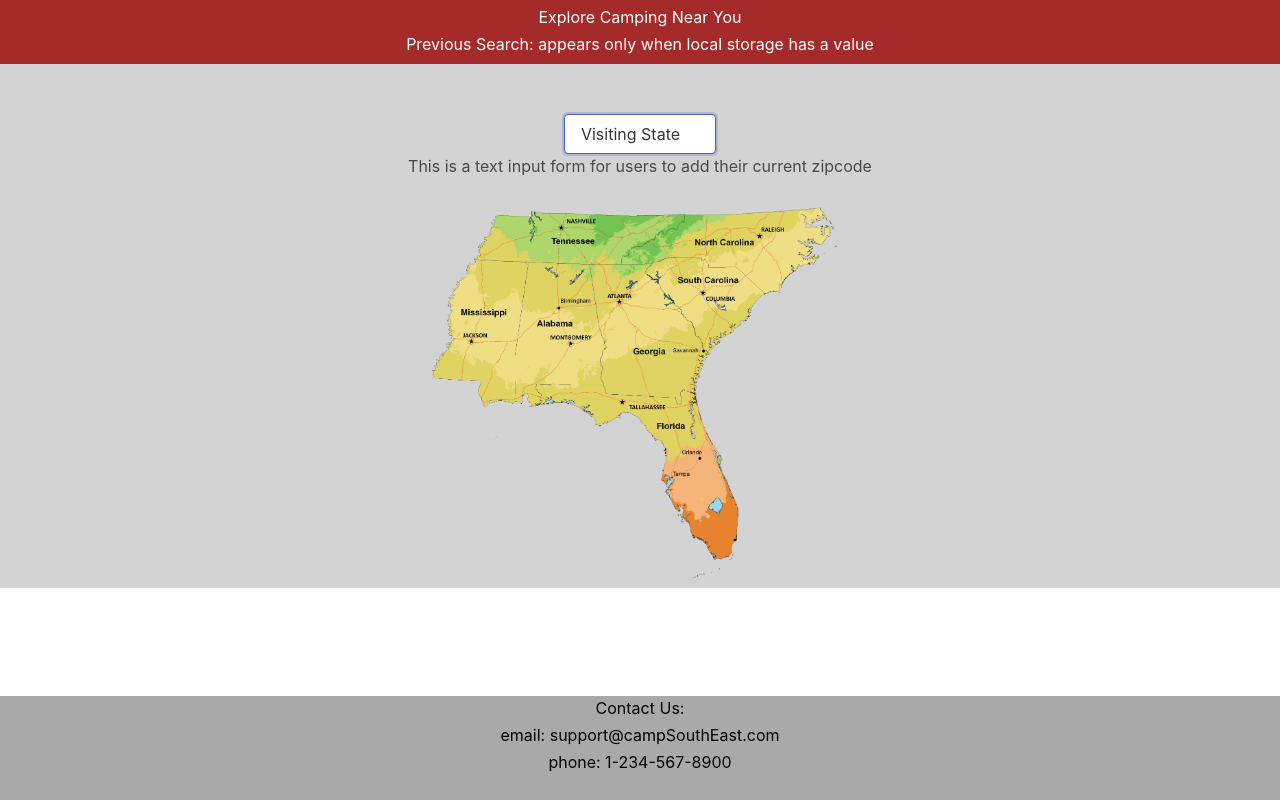
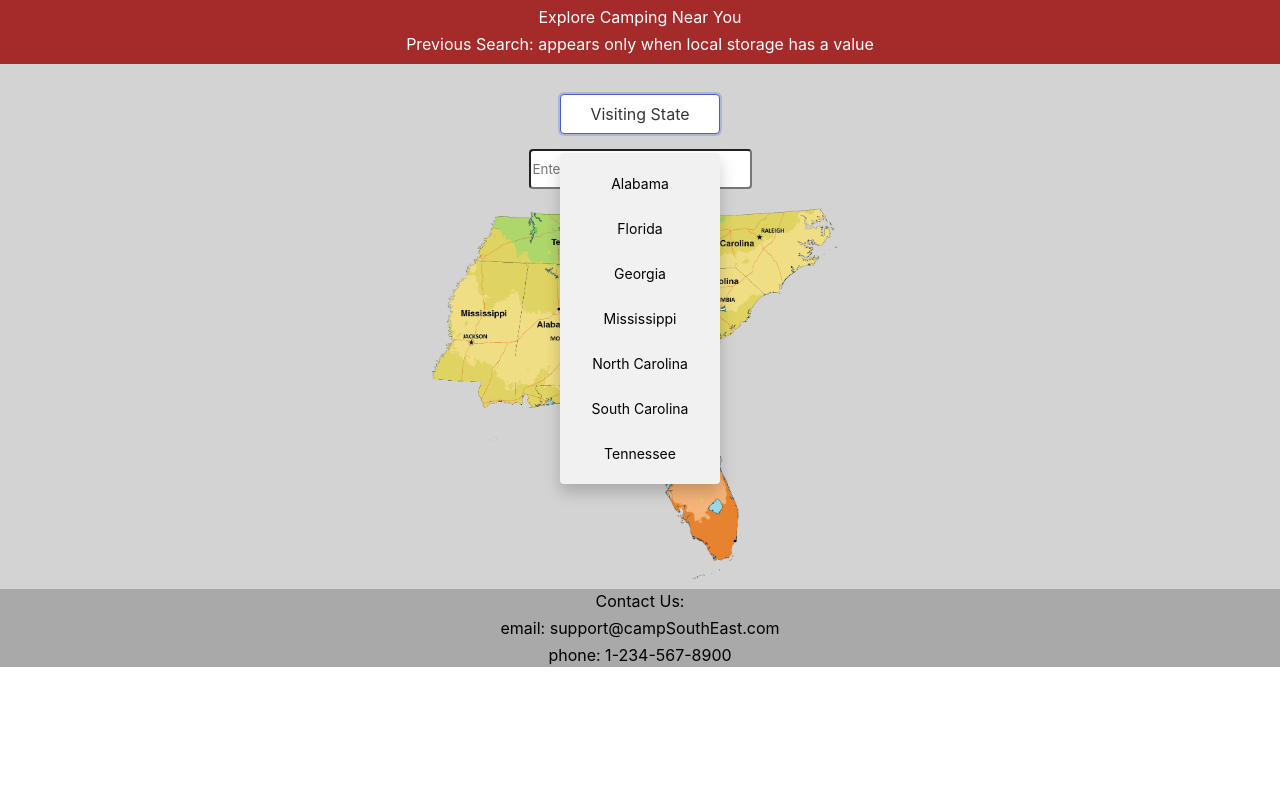
Before and after one commit to VincentMomot/Camping-in-the-SouthEast, a plain HTML site: page main.html in a window 1280 px wide. Both pictures are taken after a click on the button "Visiting State". Drawn offline with nearby package versions, Linux system fonts and the light colour scheme.

Commit message:
dropdown working, readME started and text input created

```diff
--- a/assets/script.js
+++ b/assets/script.js
@@ -1,5 +1,14 @@
-button.addEventListener("click",show)
-dropDownEL=document.querySelector("dropdown-menu");
-function show(){
-    dropDownEL.setAttribute( 'class', 'myCssClass' );
+var shw = 0;
+
+button.addEventListener("click", show)
+function show() {
+    console.log("here");
+    if (shw == 0) {
+        showMe.style.display = "block";
+        shw++;
+    }
+    else {
+        showMe.style.display = "none";
+        shw--;
+    }
 }
--- a/assets/style.css
+++ b/assets/style.css
@@ -6,19 +6,23 @@ header{
 }
 
 main{
-    margin-top: 50px;
+    margin-top: 30px;
     display: block;
     text-align: center;
 
 }
+input{
+    min-height: 3em;
+    border-radius: 4px;
+}
 img{
-    margin-top: 20px;
+    margin-top: 10px;
     max-width:40%;
 }
 footer{
     width:100%;
     height:13%;
-    position:absolute;
+    position:realtive;
     bottom: 0%;
     text-align: center;
     color:black;
@@ -56,10 +60,6 @@ p{margin:3px}
     width:100%;
     border:1px solid red;
 }
-#CampsitePage footer{
-    position: relative;
-}
-
 
 
 /* Dropdown Button */
@@ -104,5 +104,7 @@ p{margin:3px}
   /* Change color of dropdown links on hover */
   .dropdown-content a:hover {background-color: #ddd}
 
-  /* Show the dropdown menu (use JS to add this class to the .dropdown-content container when the user clicks on the dropdown button) */
-  .show {display:block;}
+#button{
+    min-width: 160px;
+    margin-bottom: 15px;
+}
--- a/main.html
+++ b/main.html
@@ -20,13 +20,10 @@
             <div class="dropdown-trigger">
                 <button id="button" class="button" aria-haspopup="true" aria-controls="dropdown-menu">
                     <span>Visiting State</span>
-                    <span class="icon is-small">
-                        <i class="fas fa-angle-down" aria-hidden="true"></i>
-                    </span>
                 </button>
             </div>
             <div class="dropdown-menu" id="dropdown-menu" role="menu">
-                <div class="dropdown-content">
+                <div class="dropdown-content" id="showMe">
                     <a href="assets/CampsitePage.html" class="dropdown-item">
                         Alabama
                     </a>
@@ -53,11 +50,10 @@
             </div>
         </div>
         <br />
-        <form>This is a text input form for users to add their current zipcode</form>
+        <input type="text" id="zip" placeholder="Enter Your zip code here">
+        <br/>
 
-
-        <img src="assets/south_east_usa.png"
-            alt="this is a map of the 7 states alond with red dots of where their campsites are located">
+        <img src="assets/south_east_usa.png" alt="this is a map of the 7 states alond with red dots of where their campsites are located">
 
     </main>
     <footer>
```
